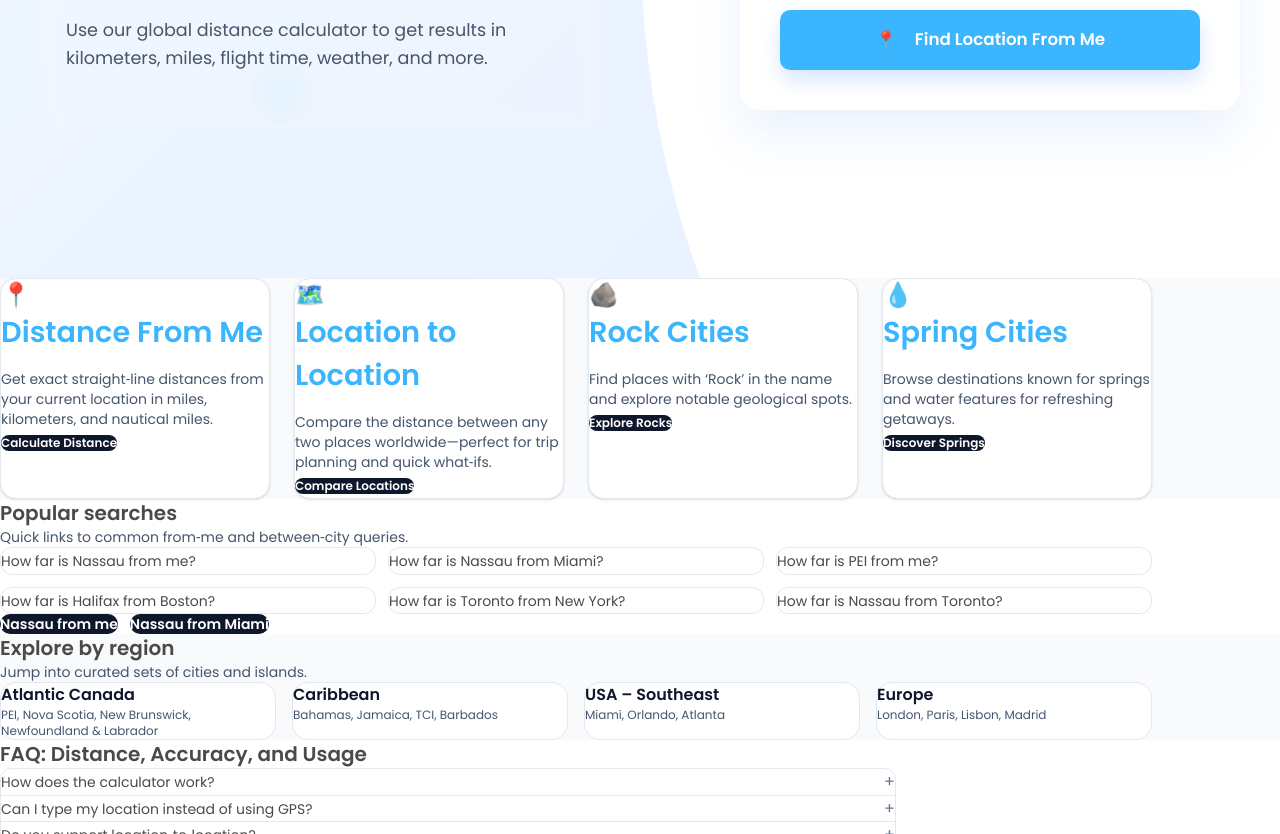
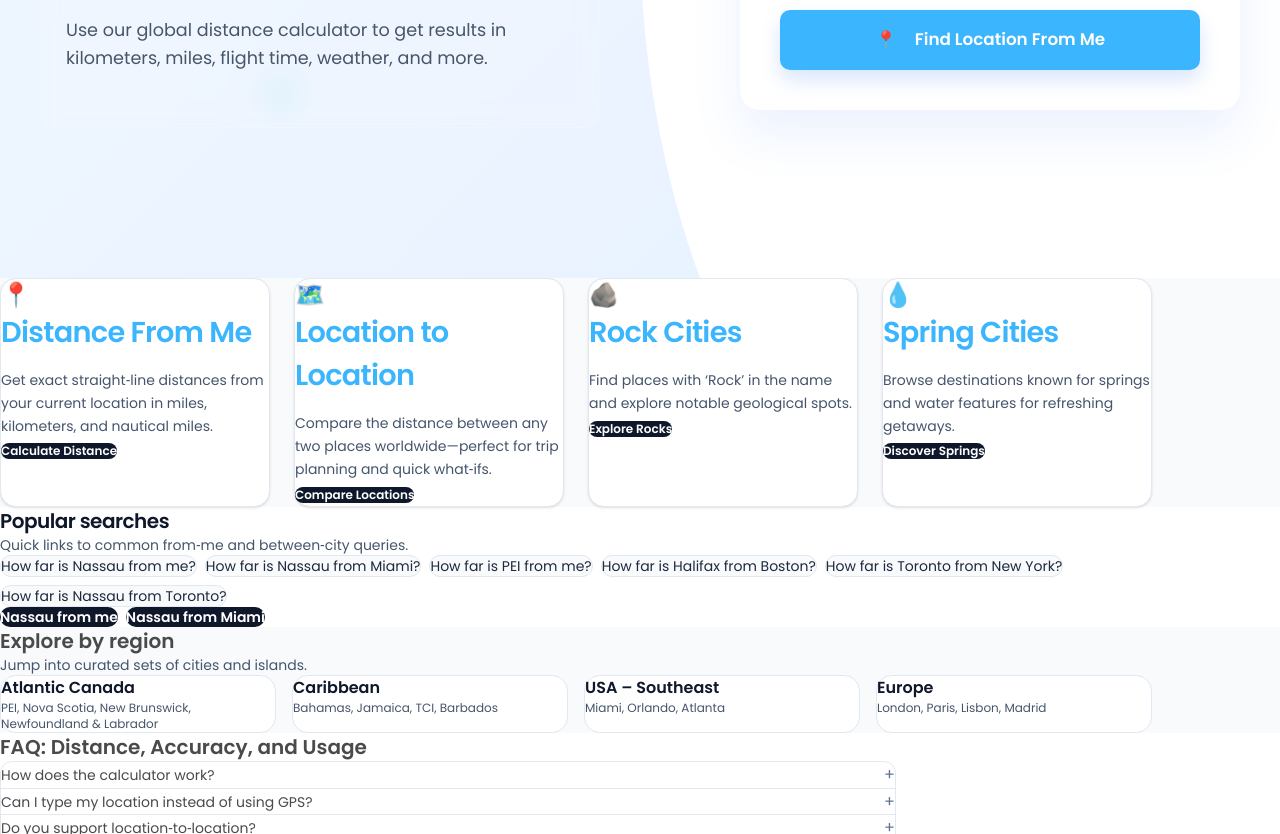
Before and after one commit to whympireventures/howfarpro, a Next.js app: page / in a window 1280 px wide. Shown: the part 520-1354 px from the top of the page. Built offline with nearby package versions, Linux system fonts and the light colour scheme.

Commit message:
Update Cards.jsx

```diff
--- a/components/Cards.jsx
+++ b/components/Cards.jsx
@@ -95,8 +95,8 @@ export function FeatureCard({ icon, title, text, href, cta }) {
   return (
     <div className="group rounded-2xl border border-slate-200 bg-white p-5 shadow-sm transition hover:shadow-md">
       <div className="text-2xl" aria-hidden>{icon}</div>
-      <h3 className="mt-3 text-base font-semibold text-slate-900">{title}</h3>
-      <p className="mt-1 text-sm text-slate-600">{text}</p>
+      <h3 className="mt-3 text-base font-semibold text-slate-900 tracking-tight">{title}</h3>
+      <p className="mt-1 text-sm leading-relaxed text-slate-600">{text}</p>
       <Link
         href={href}
         className="mt-4 inline-flex items-center justify-center rounded-xl bg-slate-900 px-3 py-2 text-xs font-semibold text-white transition hover:opacity-95 focus:outline-none focus:ring-2 focus:ring-slate-400 focus:ring-offset-2"
@@ -120,35 +120,37 @@ export function FeatureCards({ items = FEATURE_CARDS, title = "Features" }) {
   );
 }
 
-export function PopularSearches({ items = POPULAR_SEARCHES }) {
+export function PopularSearches({ items = POPULAR_SEARCHES, title = "Popular searches" }) {
   return (
     <section className="bg-white">
       <div className="mx-auto max-w-6xl px-4 py-10">
-        <h2 className="text-xl font-semibold">Popular searches</h2>
+        <h2 className="text-xl font-semibold text-slate-900 tracking-tight">{title}</h2>
         <p className="mt-1 text-sm text-slate-600">Quick links to common from‑me and between‑city queries.</p>
-        <ul className="mt-4 grid gap-3 sm:grid-cols-2 lg:grid-cols-3">
+
+        {/* Chips */}
+        <div className="mt-4 flex flex-wrap gap-2">
           {items.map((item) => (
-            <li key={item.href}>
-              <Link
-                href={item.href}
-                className="group block rounded-xl border border-slate-200 p-4 hover:bg-slate-50 focus:outline-none focus:ring-2 focus:ring-slate-400"
-              >
-                <span className="text-sm font-medium group-hover:underline">{item.label}</span>
-              </Link>
-            </li>
+            <Link
+              key={item.href}
+              href={item.href}
+              className="inline-flex items-center rounded-full border border-slate-200 bg-slate-50 px-3 py-1.5 text-sm font-medium text-slate-800 hover:bg-slate-100 focus:outline-none focus:ring-2 focus:ring-slate-400"
+            >
+              {item.label}
+            </Link>
           ))}
-        </ul>
-        {/* Explicit chips for target URLs */}
-        <div className="mt-6 flex flex-wrap gap-3">
+        </div>
+
+        {/* Explicit emphasis for target URLs */}
+        <div className="mt-6 flex flex-wrap gap-2">
           <Link
             href="/how-far-is-nassau-from-me"
-            className="rounded-full bg-slate-900 px-4 py-2 text-sm font-semibold text-white hover:opacity-95 focus:outline-none focus:ring-2 focus:ring-slate-400"
+            className="inline-flex items-center rounded-full bg-slate-900 px-3 py-1.5 text-sm font-semibold text-white hover:opacity-95 focus:outline-none focus:ring-2 focus:ring-slate-400"
           >
             Nassau from me
           </Link>
           <Link
             href="/how-far-is-nassau-from-miami"
-            className="rounded-full bg-slate-900 px-4 py-2 text-sm font-semibold text-white hover:opacity-95 focus:outline-none focus:ring-2 focus:ring-slate-400"
+            className="inline-flex items-center rounded-full bg-slate-900 px-3 py-1.5 text-sm font-semibold text-white hover:opacity-95 focus:outline-none focus:ring-2 focus:ring-slate-400"
           >
             Nassau from Miami
           </Link>
```
